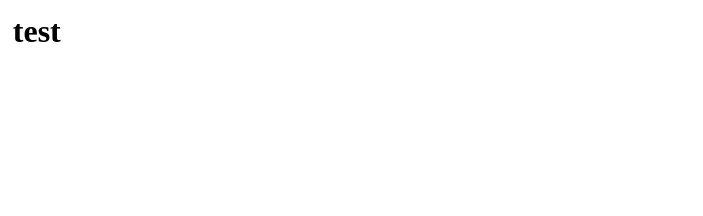
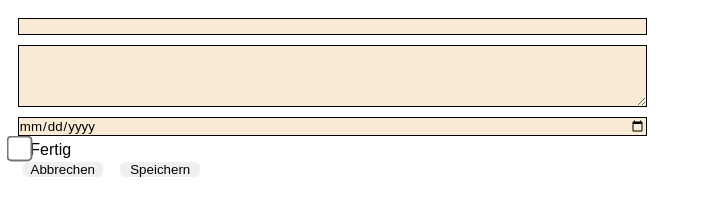
Before and after one commit to sInt3g3r/ToEnder-Deploy, a plain HTML site: page add.html in a window 1280 px wide. Shown: the whole page, without its empty margins (0-703 px from the left). Drawn offline with Linux system fonts and the light colour scheme.

Commit message:
deploy: sInt3g3r/ToEnder@f487465c5653ce23b904397e40cfe5e7b3a7e787

```diff
--- a/add.html
+++ b/add.html
@@ -4,9 +4,25 @@
     <meta charset="UTF-8">
     <meta name="viewport" content="width=device-width, initial-scale=1.0">
     <title>Erfassen</title>
-    <link rel="stylesheet" href="style.css">
+    <link rel="stylesheet" href="addStyle.css">
 </head>
 <body>
-    <h1>test</h1>
+    <form>
+       <input type="text" id="title">
+       <textarea id="description" rows="4" cols="10" maxlength="100"></textarea>
+       <input type="date" id="date">
+       <div>
+            <input type="checkbox" id="done" name="done" value=0>
+            <label for="done">Fertig</label>
+       </div>
+       <div>
+            <input type="button" value="Abbrechen" id="btnCancel">
+            <input type="button" value="Speichern" id="btnSave">
+            <script>
+                document.getElementById("btnCancel").addEventListener("click", () => (window.location='/index.html'));
+                document.getElementById("btnSave").addEventListener("click", () => alert('hallo'));
+            </script>
+       </div>
+    </form>
 </body>
 </html>
--- /dev/null
+++ b/addStyle.css
@@ -0,0 +1,50 @@
+* {
+    margin: 0;
+    padding: 0;
+    border: 0;
+    font-family: Arial, Helvetica, sans-serif;
+}
+
+body {
+    width: 98%;
+    height: 98%;
+    padding: 1%;
+}
+
+form {
+    display: flex;
+    flex-direction: column;
+    justify-items: center;
+}
+
+input[type=text], input[type=date]{
+    width: 50%;
+    background-color: antiquewhite;
+    border: 1px solid black;
+    margin: 5px;
+}
+
+#description{
+    width: 50%;
+    border: 1px solid black;
+    background-color: antiquewhite;
+    margin: 5px
+}
+
+input[type=button], input[type=submit] {
+    border-radius: 5px;
+    width: 80px;
+    margin: 3px;
+    margin-left: 10px;
+}
+
+input[type=checkbox]
+{
+  /* Double-sized Checkboxes */
+  -ms-transform: scale(2); /* IE */
+  -moz-transform: scale(2); /* FF */
+  -webkit-transform: scale(2); /* Safari and Chrome */
+  -o-transform: scale(2); /* Opera */
+  transform: scale(2);
+  padding: 10px;
+}
--- a/style.css
+++ b/style.css
@@ -18,14 +18,14 @@ header {
     background-color: yellow;
 }
 
-nav {
+form {
     display: flex;
     flex-direction: row;
     justify-content: space-between;
     background-color: blue;
 }
 
-#btnErfassen {
+input[type=button] {
     border-radius: 5px;
     width: 80px;
     margin: 3px 0;
```
Also changed, not shown: index.html (+8 -6 lines), add.js (added).
